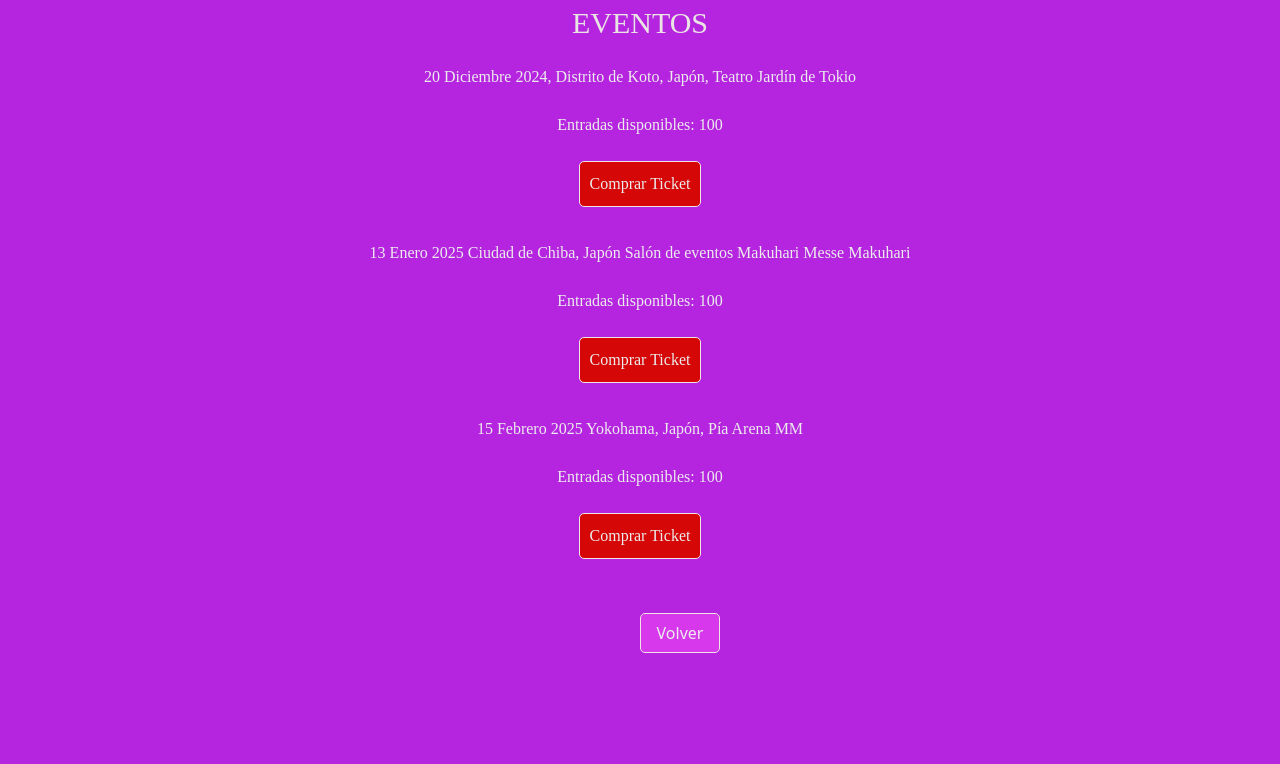
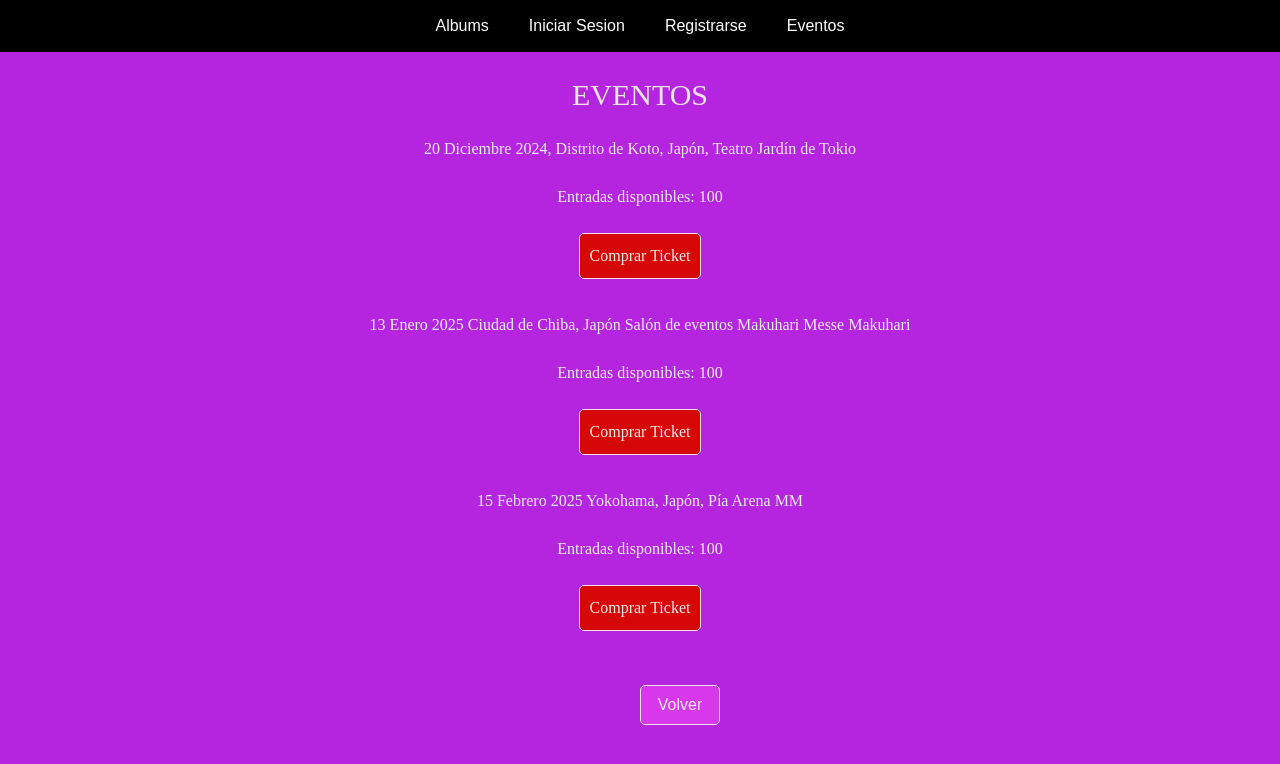
Before and after one commit to anysa84/ProyectoFinal2, a website: page Public/Eventos.html in a window 1280 px wide. Drawn offline with nearby package versions, Linux system fonts and the light colour scheme; a web font is replaced by a local one.

Commit message:
Retoques

```diff
--- a/Public/Eventos.html
+++ b/Public/Eventos.html
@@ -11,8 +11,19 @@
 
 </head>
 
-</head>
 <body>
+
+    <nav>
+        <ul>
+           <li><a href="./addAlbum.html">Albums</a></li>
+            <li><a href="./Login.html">Iniciar Sesion</a></li>
+            <li><a href="./signUp.html">Registrarse</a></li>
+            <li><a href="./Eventos.html">Eventos</a></li>
+        </ul>
+
+    </nav>
+
+
     <Div class="Lista">EVENTOS</Div>
 
     <div class="Album">
--- a/Public/estilos/album.css
+++ b/Public/estilos/album.css
@@ -77,6 +77,12 @@ h2 {
 /*  font-style: normal;
   flex-direction: column;
   justify-content: center;*/
+}
+
+a {
+  color: hsl(220, 23%, 97%);
+  font-family: "Bungee", sans-serif;
+
 }
 
 .Album {
@@ -319,3 +325,29 @@ ul {
     text-align: left;
 
     }
+
+nav {
+  width: 100%;
+  background-color: #000000;
+}
+
+nav ul {
+  list-style-type: none;
+  margin: 0;
+  padding: 0;
+  overflow: hidden;
+  display: flex;
+  justify-content: center;
+}
+
+nav ul li {
+  float: left;
+}
+
+nav ul li a {
+  display: block;
+  color: white;
+  text-align: center;
+  padding: 14px 20px;
+  text-decoration: none;
+}
--- a/Public/estilos/form.css
+++ b/Public/estilos/form.css
@@ -256,3 +256,29 @@ tr:hover {
   background-color: #e9060681;
   color: rgb(1, 1, 12);
 }
+
+nav {
+  width: 100%;
+  background-color: #000000;
+}
+
+nav ul {
+  list-style-type: none;
+  margin: 0;
+  padding: 0;
+  overflow: hidden;
+  display: flex;
+  justify-content: center;
+}
+
+nav ul li {
+  float: left;
+}
+
+nav ul li a {
+  display: block;
+  color: white;
+  text-align: center;
+  padding: 14px 20px;
+  text-decoration: none;
+}
```
Also changed, not shown: Public/Login.html (+12 -1 lines), Public/addAlbum.html (+10 -1 lines), Public/javaScript/Login2.js (+0 -42 lines), Public/signUp.html (+11 -0 lines), index.js (+4 -14 lines).
